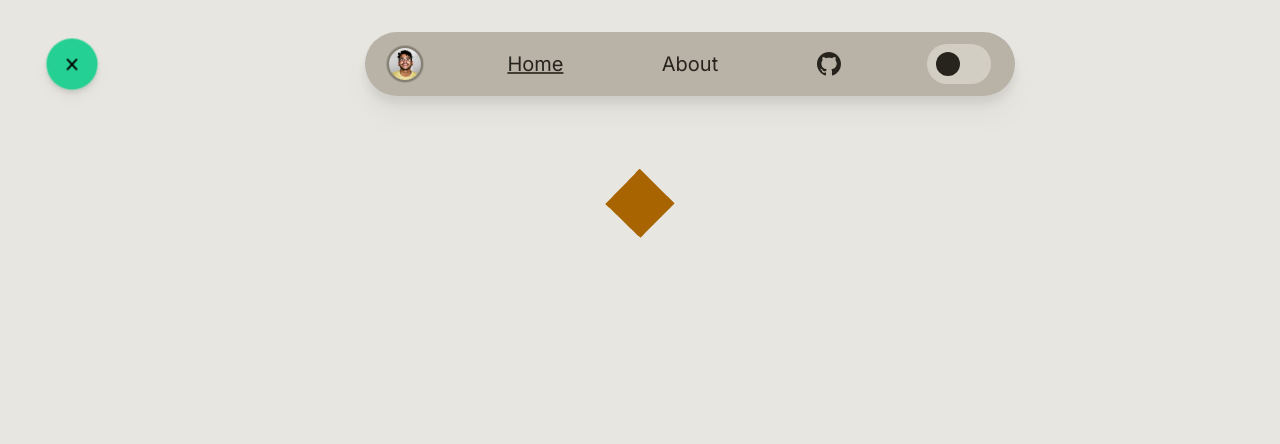
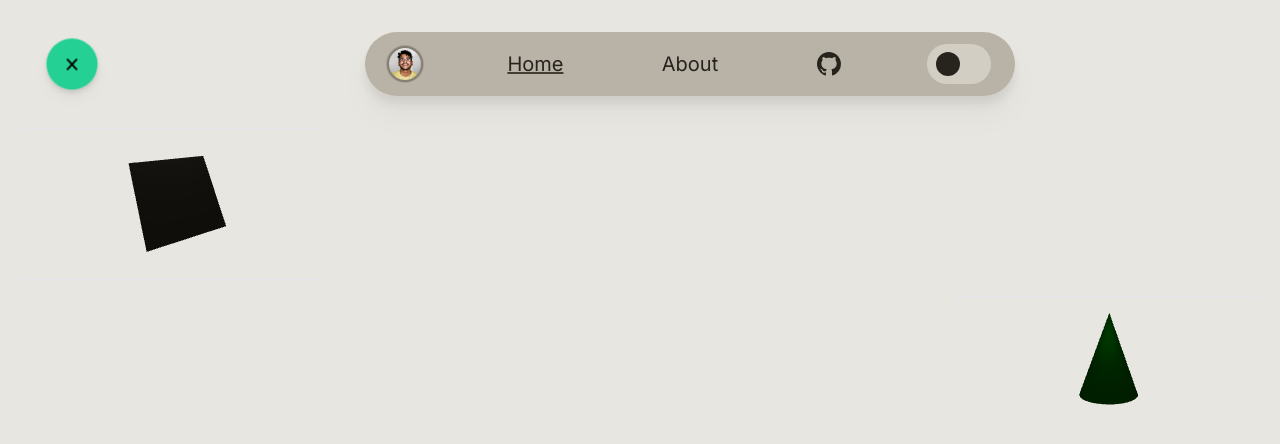
Before and after one commit to theonlynanu/website, a Next.js app: page / in a window 1280 px wide. Shown: the top 444 px of the page. Built offline with nearby package versions, Linux system fonts and the light colour scheme.

Commit message:
Create basic skeleton for Hero
Interstitial commit for changing workstations

```diff
--- a/src/app/_components/Hero.tsx
+++ b/src/app/_components/Hero.tsx
@@ -1,9 +1,11 @@
 "use client";
 import { useState, useRef } from "react";
-import { Canvas, MeshProps, ThreeElements, useFrame } from "@react-three/fiber";
+import { Canvas, MeshProps, useFrame } from "@react-three/fiber";
 import { Mesh } from "three";
+import { Flex, Box, useFlexSize } from "@react-three/flex";
+import { Float, OrbitControls } from "@react-three/drei";
 
-function Box(props: MeshProps) {
+function Cube(props: MeshProps) {
   // This reference will give us direct access to the mesh
   const meshRef = useRef<Mesh>(null!);
   // Set up state for the hovered and active state
@@ -11,31 +13,53 @@ function Box(props: MeshProps) {
   const [active, setActive] = useState(false);
   // Subscribe this component to the render-loop, rotate the mesh every frame
   useFrame((state, delta) => {
-    meshRef.current.rotation.x += delta;
-    meshRef.current.rotation.y += 0.5 * delta;
+    meshRef.current.rotation.y += delta;
   });
   // Return view, these are regular three.js elements expressed in JSX
   return (
     <mesh
       {...props}
       ref={meshRef}
-      scale={active ? 1.5 : 1}
       onClick={() => setActive(!active)}
       onPointerOver={() => setHover(true)}
       onPointerOut={() => setHover(false)}
+      rotation={[0.7, 0.3, 0.7]}
     >
       <boxGeometry args={[1, 1, 1]} />
-      <meshStandardMaterial color={hovered ? "hotpink" : "orange"} />
+      <meshStandardMaterial color={hovered ? "#D3CEC4" : "#857F72"} />
     </mesh>
+  );
+}
+
+function Cone(props: MeshProps) {
+  const meshRef = useRef<Mesh>(null!);
+  return (
+    <Float floatingRange={[-0.5, 1]} rotationIntensity={3} speed={3}>
+      <mesh {...props} ref={meshRef} rotation={[0.3, -2, 0.4]}>
+        <coneGeometry args={[1.5, 4]} />
+        <meshStandardMaterial color={"green"} />
+      </mesh>
+    </Float>
   );
 }
 
 export default function Hero() {
   return (
-    <Canvas className="h-full">
-      <ambientLight />
-      <pointLight position={[10, 10, 10]} />
-      <Box position={[0, 0, 2.5]} />
-    </Canvas>
+    <div className="flex flex-shrink flex-col mx-auto justify-center gap-4 ">
+      <div className="w-fit">
+        <Canvas className="border ">
+          <ambientLight intensity={0.2} />
+          <pointLight position={[0, 4, 3]} />
+          <Cube scale={3} />
+        </Canvas>
+      </div>
+      <div className="self-end">
+        <Canvas className="border ">
+          <ambientLight intensity={0.4} />
+          <pointLight position={[0, 2, 2]} />
+          <Cone />
+        </Canvas>
+      </div>
+    </div>
   );
 }
--- a/src/app/page.tsx
+++ b/src/app/page.tsx
@@ -2,7 +2,7 @@ import Hero from "./_components/Hero";
 
 export default function Index() {
   return (
-    <div className="h-1/2">
+    <div>
       <Hero />
     </div>
   );
```
